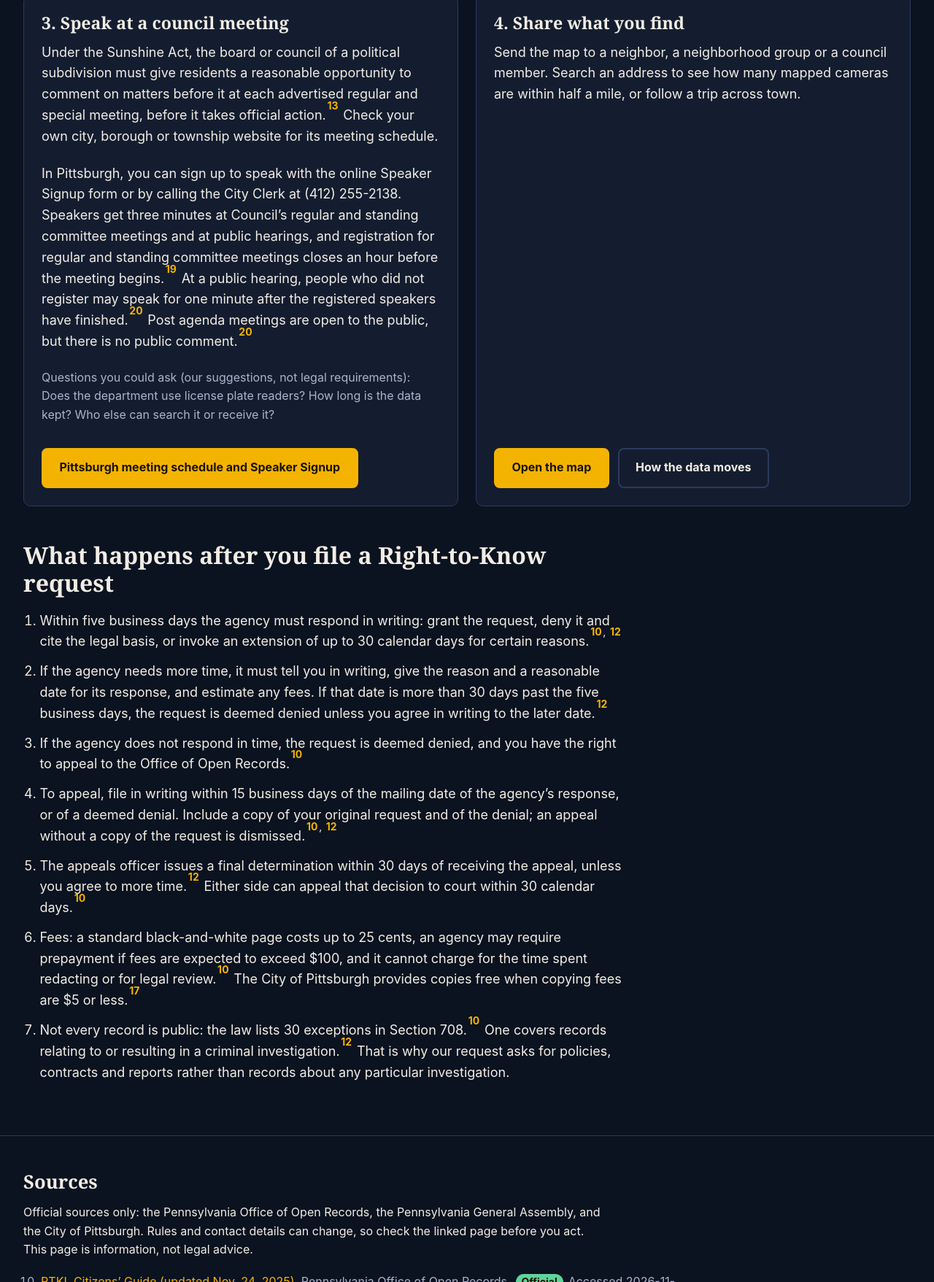
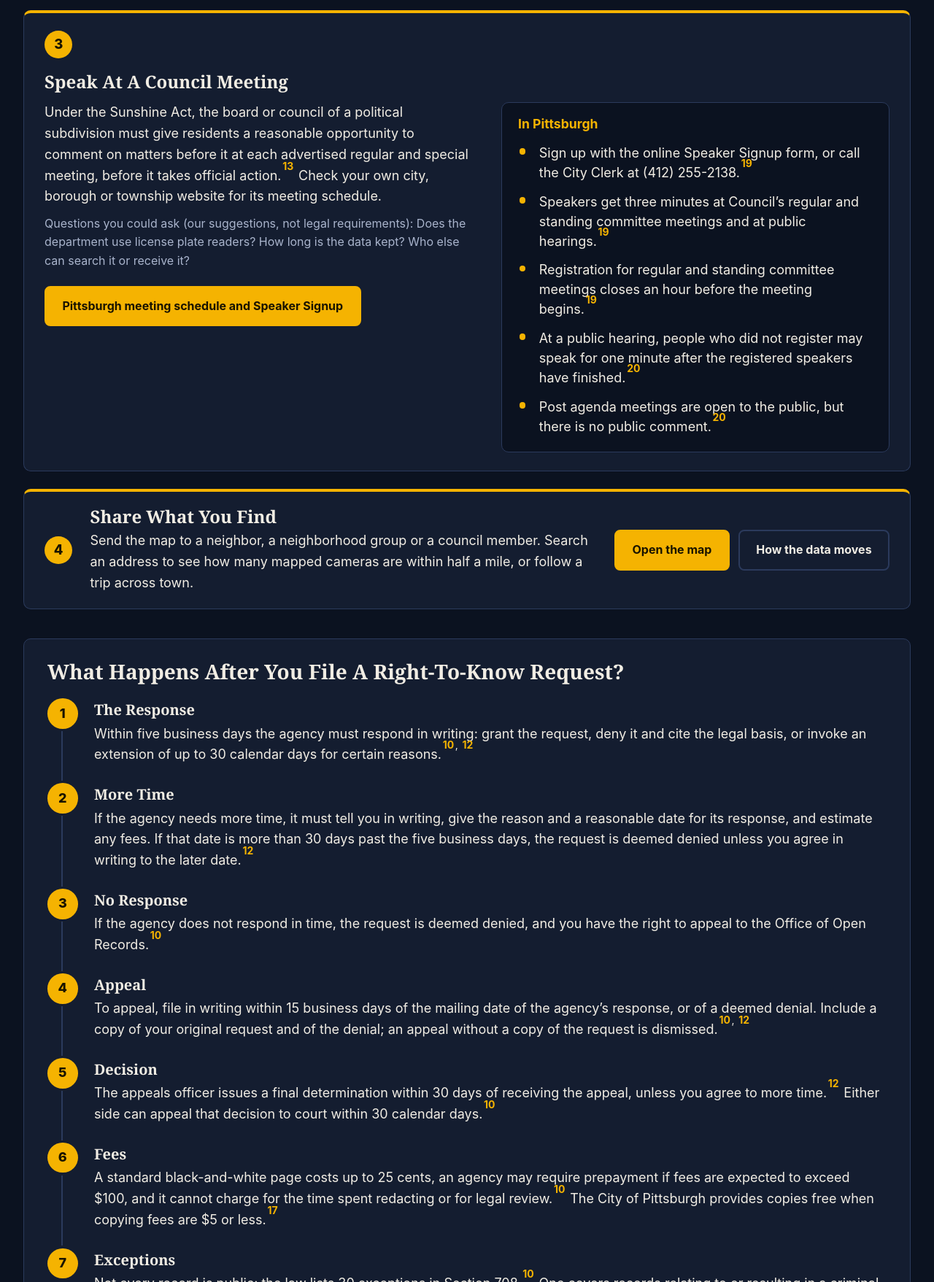
Before and after one commit to aishvars/whos-tracking-your-car, a plain HTML site: page take-action.html in a window 1280 px wide. Shown: the part 881-2638 px from the top of the page at 73% size. Drawn offline with Linux system fonts and the light colour scheme.

Commit message:
Redesign Take action page: balanced cards, RTK timeline, wider text

```diff
--- a/assets/css/actions.css
+++ b/assets/css/actions.css
@@ -1,14 +1,59 @@
 .page-narrow { max-width: 56rem; }
 .action-hero { padding-block: 3rem 1rem; }
-.action-hero .lead { max-width: 50rem; }
+.action-hero .lead { max-width: 70rem; }
 
-.action-grid { display: grid; grid-template-columns: repeat(2, minmax(0, 1fr)); gap: 1.5rem; margin-block: 1.5rem 3rem; }
-.action-card { display: flex; flex-direction: column; gap: 0.25rem; }
-.action-card h2 { font-size: 1.45rem; margin-bottom: 0.5rem; }
-.action-card p { max-width: 38rem; }
+.action-grid { display: grid; grid-template-columns: repeat(2, minmax(0, 1fr)); gap: 1.5rem; margin-block: 1.5rem 2.5rem; }
+.action-card {
+  display: flex; flex-direction: column; gap: 0.5rem;
+  padding: 1.5rem 1.75rem 1.6rem; border-top: 4px solid var(--accent);
+}
+.action-card h2 { font-size: 1.5rem; margin-bottom: 0.35rem; }
+.action-card p { max-width: none; margin-bottom: 0.6rem; }
 .action-card .btn-row { margin-top: auto; padding-top: 0.75rem; }
+.action-num {
+  margin: 0 0 0.25rem; width: 2.4rem; height: 2.4rem; border-radius: 50%; display: grid; place-items: center;
+  font-weight: 800; font-size: 1.15rem; color: var(--accent-ink); background: var(--accent);
+}
+.action-wide { grid-column: 1 / -1; }
+
+/* Card 3: the general rule on the left, the Pittsburgh specifics on the right */
+.action-cols { display: grid; grid-template-columns: minmax(0, 1.1fr) minmax(0, 1fr); gap: 2.5rem; align-items: start; }
+.action-col .btn-row { margin-top: 0.5rem; }
+.action-side { padding: 1.1rem 1.4rem 0.9rem; background: var(--bg); border: 1px solid var(--border); border-radius: var(--radius); }
+.action-side h3 { margin: 0 0 0.6rem; font-family: var(--font-body); font-size: 1.1rem; color: var(--accent); }
+.check-list { list-style: none; margin: 0; padding: 0; }
+.check-list li { position: relative; padding: 0.4rem 0 0.4rem 1.8rem; line-height: 1.5; }
+.check-list li::before {
+  content: ""; position: absolute; left: 0.1rem; top: 0.85rem; width: 0.55rem; height: 0.55rem;
+  border-radius: 50%; background: var(--accent);
+}
+
+/* Card 4: a slim banner, so a short card looks deliberate */
+.action-banner { flex-direction: row; align-items: center; gap: 1.5rem; padding-block: 1.25rem; }
+.action-banner .action-num { margin: 0; flex: none; }
+.banner-text { flex: 1; min-width: 0; }
+.banner-text h2 { margin-bottom: 0.25rem; }
+.banner-text p { margin: 0; }
+.action-banner .btn-row { margin: 0; padding: 0; flex: none; }
 .btn-row { display: flex; flex-wrap: wrap; gap: 0.75rem; }
 .suggest { color: var(--muted); font-size: 1rem; }
+
+/* Right-to-Know timeline on the Take action page */
+.timeline-card { margin-block: 0 1rem; padding: 1.75rem 2rem 1.5rem; scroll-margin-top: 90px; }
+.timeline-card h2 { font-size: 1.75rem; margin-bottom: 1.25rem; }
+.timeline { list-style: none; margin: 0; padding: 0; counter-reset: step; }
+.timeline li {
+  counter-increment: step; position: relative; padding: 0 0 1.5rem 4rem; max-width: none; line-height: 1.6;
+}
+.timeline li:last-child { padding-bottom: 0.25rem; }
+.timeline li::before {
+  content: counter(step); position: absolute; left: 0; top: 0; width: 2.6rem; height: 2.6rem; border-radius: 50%;
+  display: grid; place-items: center; font-weight: 800; color: var(--accent-ink); background: var(--accent);
+}
+.timeline li:not(:last-child)::after {
+  content: ""; position: absolute; left: 1.2rem; top: 2.8rem; bottom: 0.2rem; width: 2px; background: var(--border);
+}
+.tl-label { display: block; margin-bottom: 0.15rem; font-family: var(--font-display); font-size: 1.25rem; color: var(--text); }
 
 .after-filing { max-width: 52rem; margin-bottom: 3rem; }
 .after-filing ol { padding-left: 1.4rem; }
@@ -35,5 +80,6 @@
 .tool-status { color: var(--accent); min-height: 1.5em; margin: 0.5rem 0 0; font-size: 1rem; }
 
 @media (max-width: 1000px) {
-  .action-grid, .tool-layout { grid-template-columns: 1fr; }
+  .action-grid, .tool-layout, .action-cols { grid-template-columns: 1fr; }
+  .action-banner { flex-direction: column; align-items: flex-start; }
 }
--- a/take-action.html
+++ b/take-action.html
@@ -15,14 +15,15 @@
   <main id="main">
     <header class="container action-hero">
       <p class="eyebrow">Take action</p>
-      <h1>What you can do</h1>
+      <h1>What You Can Do</h1>
       <p class="lead">Four ways to act on license plate readers in your community, using public processes that exist today. Wherever we state a rule, a deadline or a procedure, a numbered link points to the official source.</p>
     </header>
 
     <div class="container">
       <div class="action-grid">
         <section class="card action-card" id="act-legislators" aria-labelledby="act-legislators-title">
-          <h2 id="act-legislators-title">1. Write to your state legislators</h2>
+          <p class="action-num" aria-hidden="true">1</p>
+          <h2 id="act-legislators-title">Write To Your State Legislators</h2>
           <p>Your state representative and state senator sit in the Pennsylvania General Assembly. Its official lookup takes a street address, city and ZIP code and shows who represents that address; only Pennsylvania addresses can be searched.<sup class="fn"><a href="#src-14">14</a></sup></p>
           <p>Our campaign is about state law, so these are the people to write to. Tell them what you want in a few lines.</p>
           <div class="btn-row">
@@ -32,27 +33,46 @@
         </section>
 
         <section class="card action-card" id="act-rtk" aria-labelledby="act-rtk-title">
-          <h2 id="act-rtk-title">2. Ask your local agency for its ALPR records</h2>
+          <p class="action-num" aria-hidden="true">2</p>
+          <h2 id="act-rtk-title">Ask Your Local Agency For Its ALPR Records</h2>
           <p>The Right-to-Know Law presumes that agency records are public unless an exception applies, and the agency must show why a record is not available.<sup class="fn"><a href="#src-10">10</a></sup> A request goes in writing to the agency&rsquo;s Open Records Officer<sup class="fn"><a href="#src-11">11</a></sup> and does not have to explain why you want the records.<sup class="fn"><a href="#src-12">12</a></sup></p>
           <p>The agency has five business days to respond in writing.<sup class="fn"><a href="#src-12">12</a></sup> Our tool writes the request for you. It asks for policies, contracts, retention settings, sharing agreements, search rules and reports.</p>
           <div class="btn-row">
             <a class="btn" href="tools/rtk.html">Build my request</a>
+            <a class="btn btn-secondary" href="#after-filing">What happens next</a>
           </div>
         </section>
 
-        <section class="card action-card" id="act-council" aria-labelledby="act-council-title">
-          <h2 id="act-council-title">3. Speak at a council meeting</h2>
-          <p>Under the Sunshine Act, the board or council of a political subdivision must give residents a reasonable opportunity to comment on matters before it at each advertised regular and special meeting, before it takes official action.<sup class="fn"><a href="#src-13">13</a></sup> Check your own city, borough or township website for its meeting schedule.</p>
-          <p>In Pittsburgh, you can sign up to speak with the online Speaker Signup form or by calling the City Clerk at (412) 255-2138. Speakers get three minutes at Council&rsquo;s regular and standing committee meetings and at public hearings, and registration for regular and standing committee meetings closes an hour before the meeting begins.<sup class="fn"><a href="#src-19">19</a></sup> At a public hearing, people who did not register may speak for one minute after the registered speakers have finished.<sup class="fn"><a href="#src-20">20</a></sup> Post agenda meetings are open to the public, but there is no public comment.<sup class="fn"><a href="#src-20">20</a></sup></p>
-          <p class="suggest">Questions you could ask (our suggestions, not legal requirements): Does the department use license plate readers? How long is the data kept? Who else can search it or receive it?</p>
-          <div class="btn-row">
-            <a class="btn" href="https://www.pittsburghpa.gov/City-Government/The-City-Council/Clerks-Office/Council-Meeting-Schedule" target="_blank" rel="noopener">Pittsburgh meeting schedule and Speaker Signup</a>
+        <section class="card action-card action-wide" id="act-council" aria-labelledby="act-council-title">
+          <p class="action-num" aria-hidden="true">3</p>
+          <h2 id="act-council-title">Speak At A Council Meeting</h2>
+          <div class="action-cols">
+            <div class="action-col">
+              <p>Under the Sunshine Act, the board or council of a political subdivision must give residents a reasonable opportunity to comment on matters before it at each advertised regular and special meeting, before it takes official action.<sup class="fn"><a href="#src-13">13</a></sup> Check your own city, borough or township website for its meeting schedule.</p>
+              <p class="suggest">Questions you could ask (our suggestions, not legal requirements): Does the department use license plate readers? How long is the data kept? Who else can search it or receive it?</p>
+              <div class="btn-row">
+                <a class="btn" href="https://www.pittsburghpa.gov/City-Government/The-City-Council/Clerks-Office/Council-Meeting-Schedule" target="_blank" rel="noopener">Pittsburgh meeting schedule and Speaker Signup</a>
+              </div>
+            </div>
+            <div class="action-col action-side">
+              <h3>In Pittsburgh</h3>
+              <ul class="check-list">
+                <li>Sign up with the online Speaker Signup form, or call the City Clerk at (412) 255-2138.<sup class="fn"><a href="#src-19">19</a></sup></li>
+                <li>Speakers get three minutes at Council&rsquo;s regular and standing committee meetings and at public hearings.<sup class="fn"><a href="#src-19">19</a></sup></li>
+                <li>Registration for regular and standing committee meetings closes an hour before the meeting begins.<sup class="fn"><a href="#src-19">19</a></sup></li>
+                <li>At a public hearing, people who did not register may speak for one minute after the registered speakers have finished.<sup class="fn"><a href="#src-20">20</a></sup></li>
+                <li>Post agenda meetings are open to the public, but there is no public comment.<sup class="fn"><a href="#src-20">20</a></sup></li>
+              </ul>
+            </div>
           </div>
         </section>
 
-        <section class="card action-card" id="act-share" aria-labelledby="act-share-title">
-          <h2 id="act-share-title">4. Share what you find</h2>
-          <p>Send the map to a neighbor, a neighborhood group or a council member. Search an address to see how many mapped cameras are within half a mile, or follow a trip across town.</p>
+        <section class="card action-card action-wide action-banner" id="act-share" aria-labelledby="act-share-title">
+          <p class="action-num" aria-hidden="true">4</p>
+          <div class="banner-text">
+            <h2 id="act-share-title">Share What You Find</h2>
+            <p>Send the map to a neighbor, a neighborhood group or a council member. Search an address to see how many mapped cameras are within half a mile, or follow a trip across town.</p>
+          </div>
           <div class="btn-row">
             <a class="btn" href="map.html">Open the map</a>
             <a class="btn btn-secondary" href="how-it-works.html">How the data moves</a>
@@ -60,16 +80,16 @@
         </section>
       </div>
 
-      <section class="after-filing" id="after-filing" aria-labelledby="after-filing-title">
-        <h2 id="after-filing-title">What happens after you file a Right-to-Know request</h2>
-        <ol>
-          <li>Within five business days the agency must respond in writing: grant the request, deny it and cite the legal basis, or invoke an extension of up to 30 calendar days for certain reasons.<sup class="fn"><a href="#src-10">10</a>, <a href="#src-12">12</a></sup></li>
-          <li>If the agency needs more time, it must tell you in writing, give the reason and a reasonable date for its response, and estimate any fees. If that date is more than 30 days past the five business days, the request is deemed denied unless you agree in writing to the later date.<sup class="fn"><a href="#src-12">12</a></sup></li>
-          <li>If the agency does not respond in time, the request is deemed denied, and you have the right to appeal to the Office of Open Records.<sup class="fn"><a href="#src-10">10</a></sup></li>
-          <li>To appeal, file in writing within 15 business days of the mailing date of the agency&rsquo;s response, or of a deemed denial. Include a copy of your original request and of the denial; an appeal without a copy of the request is dismissed.<sup class="fn"><a href="#src-10">10</a>, <a href="#src-12">12</a></sup></li>
-          <li>The appeals officer issues a final determination within 30 days of receiving the appeal, unless you agree to more time.<sup class="fn"><a href="#src-12">12</a></sup> Either side can appeal that decision to court within 30 calendar days.<sup class="fn"><a href="#src-10">10</a></sup></li>
-          <li>Fees: a standard black-and-white page costs up to 25 cents, an agency may require prepayment if fees are expected to exceed $100, and it cannot charge for the time spent redacting or for legal review.<sup class="fn"><a href="#src-10">10</a></sup> The City of Pittsburgh provides copies free when copying fees are $5 or less.<sup class="fn"><a href="#src-17">17</a></sup></li>
-          <li>Not every record is public: the law lists 30 exceptions in Section 708.<sup class="fn"><a href="#src-10">10</a></sup> One covers records relating to or resulting in a criminal investigation.<sup class="fn"><a href="#src-12">12</a></sup> That is why our request asks for policies, contracts and reports rather than records about any particular investigation.</li>
+      <section class="card timeline-card" id="after-filing" aria-labelledby="after-filing-title">
+        <h2 id="after-filing-title">What Happens After You File A Right-To-Know Request?</h2>
+        <ol class="timeline">
+          <li><strong class="tl-label">The Response</strong>Within five business days the agency must respond in writing: grant the request, deny it and cite the legal basis, or invoke an extension of up to 30 calendar days for certain reasons.<sup class="fn"><a href="#src-10">10</a>, <a href="#src-12">12</a></sup></li>
+          <li><strong class="tl-label">More Time</strong>If the agency needs more time, it must tell you in writing, give the reason and a reasonable date for its response, and estimate any fees. If that date is more than 30 days past the five business days, the request is deemed denied unless you agree in writing to the later date.<sup class="fn"><a href="#src-12">12</a></sup></li>
+          <li><strong class="tl-label">No Response</strong>If the agency does not respond in time, the request is deemed denied, and you have the right to appeal to the Office of Open Records.<sup class="fn"><a href="#src-10">10</a></sup></li>
+          <li><strong class="tl-label">Appeal</strong>To appeal, file in writing within 15 business days of the mailing date of the agency&rsquo;s response, or of a deemed denial. Include a copy of your original request and of the denial; an appeal without a copy of the request is dismissed.<sup class="fn"><a href="#src-10">10</a>, <a href="#src-12">12</a></sup></li>
+          <li><strong class="tl-label">Decision</strong>The appeals officer issues a final determination within 30 days of receiving the appeal, unless you agree to more time.<sup class="fn"><a href="#src-12">12</a></sup> Either side can appeal that decision to court within 30 calendar days.<sup class="fn"><a href="#src-10">10</a></sup></li>
+          <li><strong class="tl-label">Fees</strong>A standard black-and-white page costs up to 25 cents, an agency may require prepayment if fees are expected to exceed $100, and it cannot charge for the time spent redacting or for legal review.<sup class="fn"><a href="#src-10">10</a></sup> The City of Pittsburgh provides copies free when copying fees are $5 or less.<sup class="fn"><a href="#src-17">17</a></sup></li>
+          <li><strong class="tl-label">Exceptions</strong>Not every record is public: the law lists 30 exceptions in Section 708.<sup class="fn"><a href="#src-10">10</a></sup> One covers records relating to or resulting in a criminal investigation.<sup class="fn"><a href="#src-12">12</a></sup> That is why our request asks for policies, contracts and reports rather than records about any particular investigation.</li>
         </ol>
       </section>
     </div>
```
